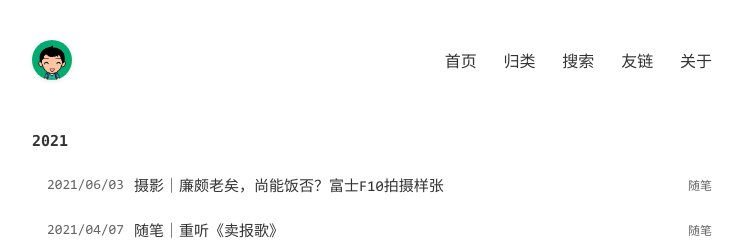
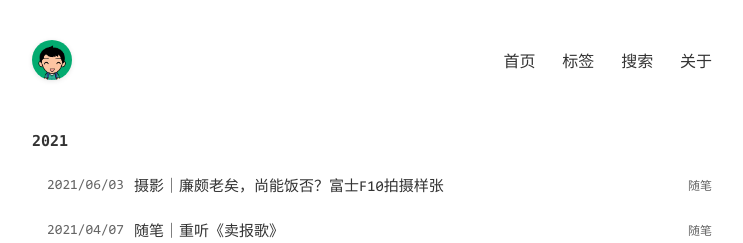
Before and after one commit to PengyuJiang/PengyuJiang.github.io-history, a Jekyll site: the page built from index.html, in a window 1280 px wide. Shown: the top 243 px of the page, without its empty margins (268-1011 px from the left). Built offline with Jekyll 4.4.1, drawn with Linux system fonts in a browser that asks for light colours.

Commit message:
Update _config.yml

```diff
--- a/_config.yml
+++ b/_config.yml
@@ -26,12 +26,10 @@ tucaoUrl: https:/www.jiang-pengyu.gitee.io
 menu:
   - title: 首页
     url: /
-  - title: 归类
+  - title: 标签
     url: /pages/categories.html
   - title: 搜索
     url: /pages/search.html
-  - title: 友链
-    url: /pages/links.html
   - title: 关于
     url: /pages/about.html
 
```
